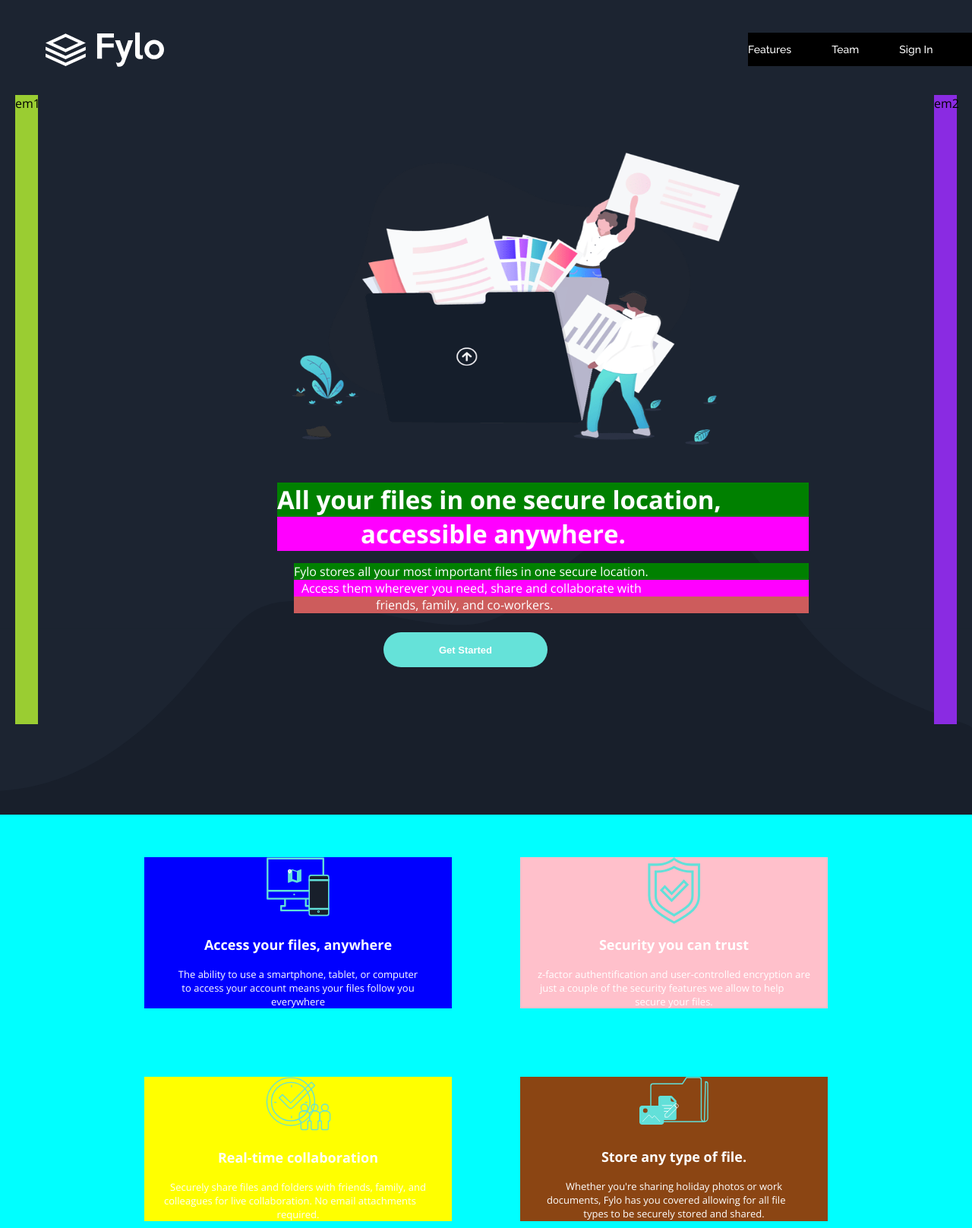
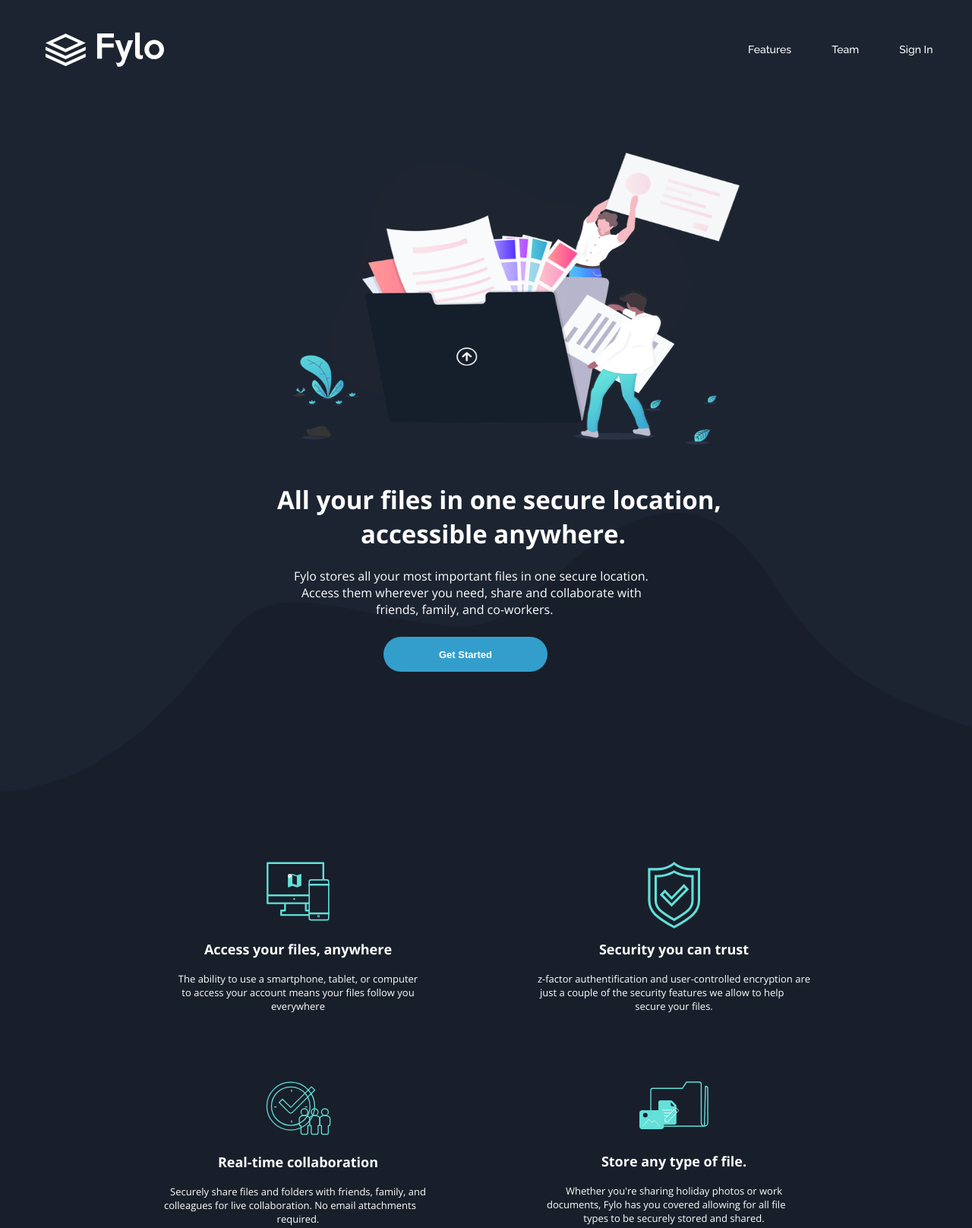
Before and after one commit to webeddies/FYLO-CHALLENGE-ED, a plain HTML site: page index.html in a window 1280 px wide. Shown: the top 1616 px of the page at 76% size. Drawn offline with nearby package versions, Linux system fonts and the light colour scheme.

Commit message:
bg color changes; all is set

```diff
--- a/flyochallenge.css/general.css
+++ b/flyochallenge.css/general.css
@@ -3,7 +3,7 @@ body {
   max-width: 100%;        /* instead of 1440px */
   overflow-x: hidden;     /* prevents horizontal scroll */
   margin: 0;
-  background-color: aqua;
+  background-color: hsl(218, 28%, 13%);
   position: relative;
   min-height: 100vh;      /* better than fixed height */
   display: grid;
@@ -48,22 +48,23 @@ body {
   width: 100%;
   z-index: 1;
 
-  position: absolute;   /* take it out of the flow */
-  top: 950px;            /* place in the middle of main-background */
+  position: absolute;   /* i used this to take it out of the flow */
+  top: 950px;            /* this ensures it is placed in the middle of main-background */
   left: 0;
-  transform: translateY(-50%); /* adjust so it's really centered */
-  overflow: visible;  /* 👈 important: allow pulled-up parts to show */
+  transform: translateY(-50%); /* it helbs adjust so it's really centered */
+  overflow: visible;  /* this allows pulled-up parts to show */
 
 }
 
 .overlay {
-  width: 100%;            /* make it scale to container */
+  width: 100%;            /* this ensures it scale to container */
   height: auto;
 
 
   display: block;
-  margin-top: -155px;  /* pull it up into .main-background */
+  margin-top: -155px;  /* i used this to pull it up into .main-background */
   z-index: 1;
+  margin-bottom: -3px;    /* i used this to remove the hairline gap.*/
 
 }
 
@@ -102,13 +103,13 @@ body {
   object-fit: cover;
   object-position: center;
   vertical-align: middle;
-
+  cursor: pointer;
   height: 46px;
   padding-left: 25px;
 
 }
 .nav-bar {
-  background-color: black;
+
   width: 270px;
   color: white;
   display: flex;
@@ -119,7 +120,7 @@ body {
   justify-content: space-between;
   align-items: center;
   padding-right: 25px;
-
+  cursor: pointer;
 }
 
 .middle-belt {
@@ -136,12 +137,12 @@ body {
 
 .em1 {
   width: 30px;
-  background-color: yellowgreen;
+
 }
 
 .em2 {
   width: 30px;
-  background-color: blueviolet;
+
 }
 
 .sign-up-container {
@@ -185,7 +186,7 @@ body {
 
 }
 .first-head {
-  background-color: green;
+
 
   font-weight: 700;
 
@@ -193,7 +194,7 @@ body {
   margin: 0;
 }
 .second-head {
-  background-color: magenta;
+
   margin: 0;
   padding-left: 110px;
 
@@ -209,13 +210,13 @@ body {
   display: grid;
   grid-template-rows: 1fr 1fr 1fr;
   padding-left: 172px;
-  margin-top: 16px;
+  margin-top: 22px;
   margin-bottom: 0;
   font-size: 16px;
 
 }
 .first-sub {
-  background-color: green;
+
 
   /* font-weight: 700; */
 
@@ -225,7 +226,7 @@ body {
   margin-top: 0;
 }
 .second-sub {
-  background-color: magenta;
+
   margin-top: 0;
   padding-left: 10px;
 
@@ -236,7 +237,7 @@ body {
   margin-bottom: 0;
 }
 .third-sub {
-  background-color: indianred;
+
   margin-top: 0;
   padding-left: 108px;
 
@@ -249,7 +250,7 @@ body {
 
 
 .getstarted-button {
-  background-color: hsl(176, 68%, 64%);
+  background-color: hsl(198, 60%, 50%);
   color: white;
   font-size: 13px;
   font-weight: 700;
@@ -261,6 +262,7 @@ body {
 
   margin-left: 290px;
   margin-top: 25px;
+  cursor: pointer;
 
 }
 
@@ -280,16 +282,16 @@ body {
 
 
 .first-why {
-  background-color: blue;
+
 }
 .second-why {
-  background-color: pink;
+
 }
 .third-why {
-  background-color: yellow;
+
 }
 .fourth-why {
-  background-color: saddlebrown;
+
 }
 
 .access-image {
@@ -441,12 +443,13 @@ body {
 }
 
 .stay-productive-image-container {
-  background-color: salmon;
+
 }
 
 .stay-productive-text {
-  background-color: purple;
+
   padding-top: 78px;
+  padding-left: 20px;
 }
 
 .stay-productive-image {
@@ -504,17 +507,18 @@ body {
   padding-bottom: 2px;
   margin-top: 12px;
   font-size: 13px;
+  cursor: pointer;
 }
 .fylo-works-icon {
 
   vertical-align: middle;
   margin-left: 5px;
-
+  cursor: pointer;
 }
 
 .bg-quotes-container {
   position: relative;
-  background-color: bisque;
+
   margin-top: 130px;
 }
 
@@ -541,7 +545,7 @@ body {
   max-width: 290px;
   background-color: hsl(219, 30%, 18%);
   border-radius: 4px;
-  box-shadow: 10px 9px 10px rgba(165, 160, 160, 0.3);
+  box-shadow: 6px 6px 10px rgba(58, 58, 58, 0.3);
   height: 150px;
   padding: 30px 5px 10px 25px;
   display: flex;
@@ -635,7 +639,7 @@ body {
 }
 
 .get-access-title {
-  background-color: brown;
+
   font-size: 28px;
   color: white;
   font-weight: 700;
@@ -662,7 +666,7 @@ body {
   flex-direction: row;
   justify-content: space-between;
   align-items: center;
-  background-color: brown;
+
   margin-top: 18px;
   margin-bottom: 0;
 }
@@ -685,7 +689,7 @@ body {
 }
 
 .get-started-button {
-  width: 180px;
+  width: 200px;
   height: 45px;
   color: white;
   font-weight: 700;
@@ -693,7 +697,8 @@ body {
   border: none;
   border-radius: 38px;
   margin-left: 30px;
-
+  cursor: pointer;
+  padding: 0px 22px;
 
 }
 .footer {
@@ -702,7 +707,7 @@ body {
 }
 
 .footer-contents {
-  background-color: yellowgreen;
+
   display: flex;
   flex-direction: column;
   margin: 150px 0px 0px 0px;
@@ -714,7 +719,7 @@ body {
   height: 50px;
   width: 250px;
   padding-left:115px;
-  background-color: brown;
+
   margin-bottom: 25px;
 
 }
@@ -722,13 +727,13 @@ body {
   object-fit: cover;
   object-position: center;
   vertical-align: middle;
-
+  cursor: pointer;
   height: 46px;
   padding-left: 25px;
 }
 
 .footer-bottom {
-  background-color: blue;
+
   flex: 1;
   display: grid;
   grid-template-columns: 40px 305px 290px 130px 150px 160px;
@@ -736,7 +741,7 @@ body {
 }
 
 .location-icon-container {
-  background-color: blue;
+
 
 }
 
@@ -747,7 +752,7 @@ body {
 }
 
 .location-text {
-  background-color: aqua;
+
   font-size: 13px;
   font-weight: 500;
   color: white;
@@ -758,7 +763,7 @@ body {
 /* .location-text p {} */
 
 .contact-section {
-  background-color: yellowgreen;
+
   font-size: 13px;
   font-weight: 500;
   color: white;
@@ -784,7 +789,7 @@ body {
 
 
 .first-links {
-  background-color: red;
+
   font-size: 13px;
   font-weight: 500;
   color: white;
@@ -798,7 +803,7 @@ body {
 }
 
 .second-links {
-  background-color: black;
+
   font-size: 13px;
   font-weight: 500;
   color: white;
@@ -811,7 +816,7 @@ body {
   margin: 0;
 }
 .social-media {
-  background-color: green;
+
   display: flex;
   align-self: start;
 }
--- a/index.html
+++ b/index.html
@@ -30,7 +30,7 @@
       </div>
     </div>
     <div class="middle-belt">
-      <div class="em1">em1</div>
+      <div class="em1"></div>
 
       <div class="sign-up-container">
         <div class="sign-up-svg-container">
@@ -48,7 +48,7 @@
         <button class="getstarted-button">Get Started</button>
 
       </div>
-      <div class="em2">em2</div>
+      <div class="em2"></div>
 
     </div>
     <!-- 👇 move overlay-container inside here -->
```
